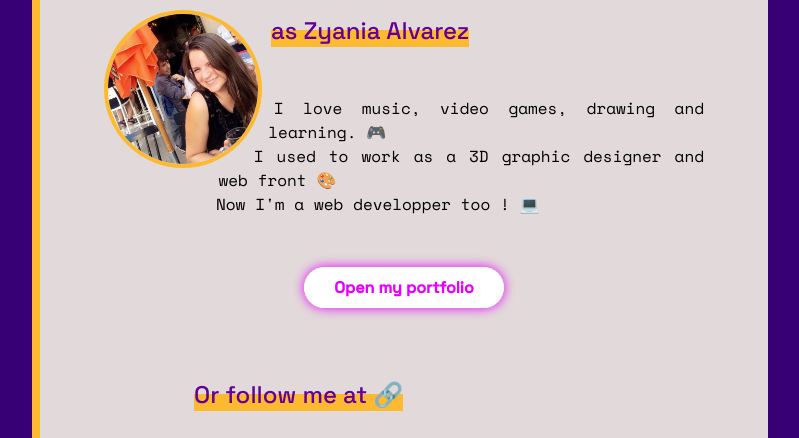
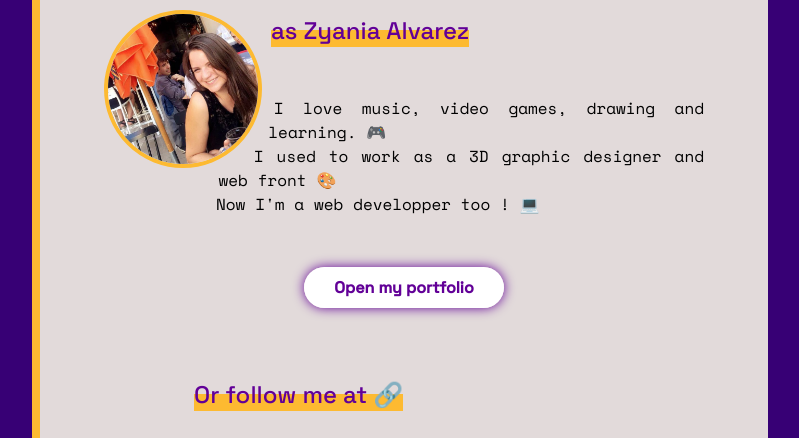
Before and after one commit to EkkiiH/profile, a plain HTML site: page index.html in a window 1280 px wide. In both pictures the pointer is over the link "Open my portfolio". Shown: the part 171-609 px from the top of the page, without its empty margins (240-1039 px from the left). Drawn offline with nearby package versions, Linux system fonts and the light colour scheme.

Commit message:
editing details again2

```diff
--- a/style.css
+++ b/style.css
@@ -78,8 +78,8 @@ padding: 1em 0;
 }
 .btn-purple:hover{
   background-color : white;
-  color:#e700ff;
-  box-shadow: 0 0 12px rgba(231,0,255,1);
+  color:rgb(98, 0, 151);
+  box-shadow: 0 0 12px rgb(98, 0, 151);
   transition: 0.3s ease;
 }
 .inline-list{
@@ -102,7 +102,7 @@ padding: 1em 0;
 }
 .btn-socials:hover {
   color : white;
-  text-shadow: 0px 0px 12px #e700ff;
+  text-shadow: 0px 0px 12px #620097;
   transition: 0.3s ease;
   text-shadow: #620097;
 }
```
